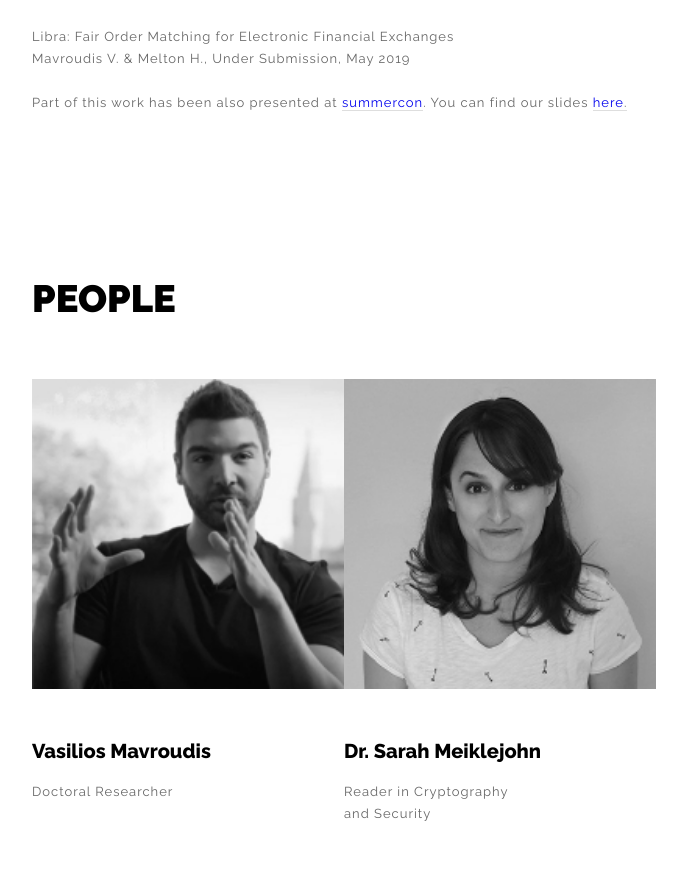
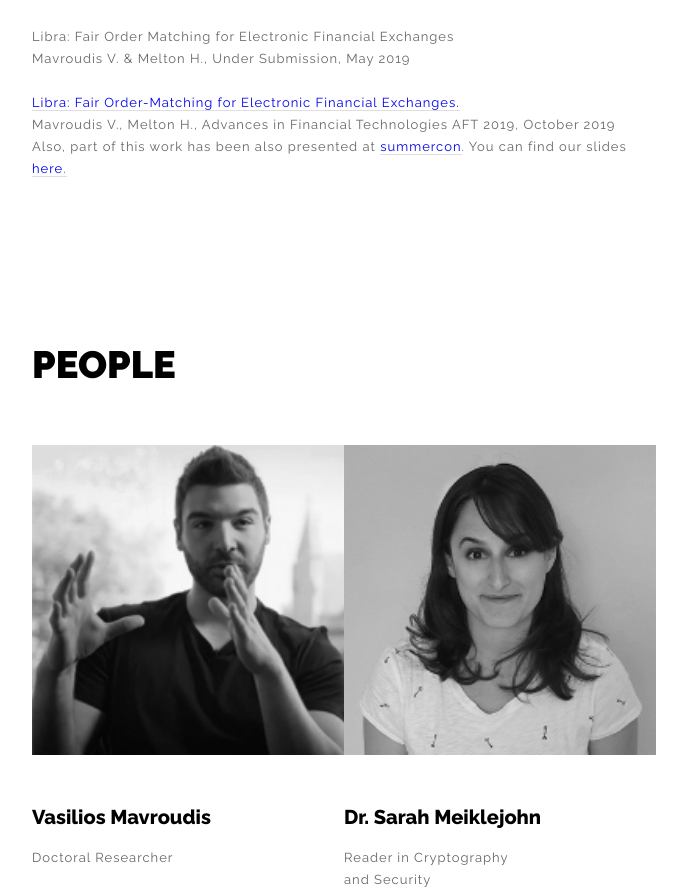
Before and after one commit to tradescope/TradeScope.github.io, a plain HTML site: page index.html in a window 1280 px wide. Shown: the part 1616-2510 px from the top of the page, without its empty margins (108-795 px from the left). Drawn offline with Linux system fonts and the light colour scheme.

Commit message:
Update index.html

```diff
--- a/index.html
+++ b/index.html
@@ -108,7 +108,9 @@
 					Libra: Fair Order Matching for Electronic Financial Exchanges</br>
 					Mavroudis V. & Melton H., Under Submission, May 2019
 					</br></br>
-					Part of this work has been also presented at <a href="https://summercon.org/presentations.html#do-you-trust-your-cryptocurency-exchange">summercon</a>. You can find our slides <a href="files/SummerCON_slides.pdf">here<a/>.
+					<a href="https://aft.acm.org"> Libra: Fair Order-Matching for Electronic Financial Exchanges.</a>
+					</br>Mavroudis V., Melton H., Advances in Financial Technologies AFT 2019, October 2019
+					</br>Also, part of this work has been also presented at <a href="https://summercon.org/presentations.html#do-you-trust-your-cryptocurency-exchange">summercon</a>. You can find our slides <a href="files/SummerCON_slides.pdf">here<a/>.
 
 
 					</p>
```
